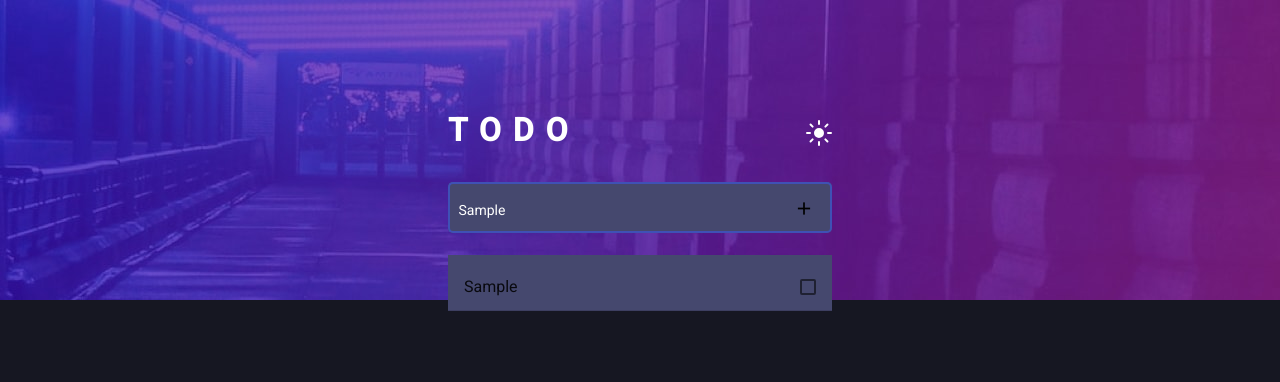
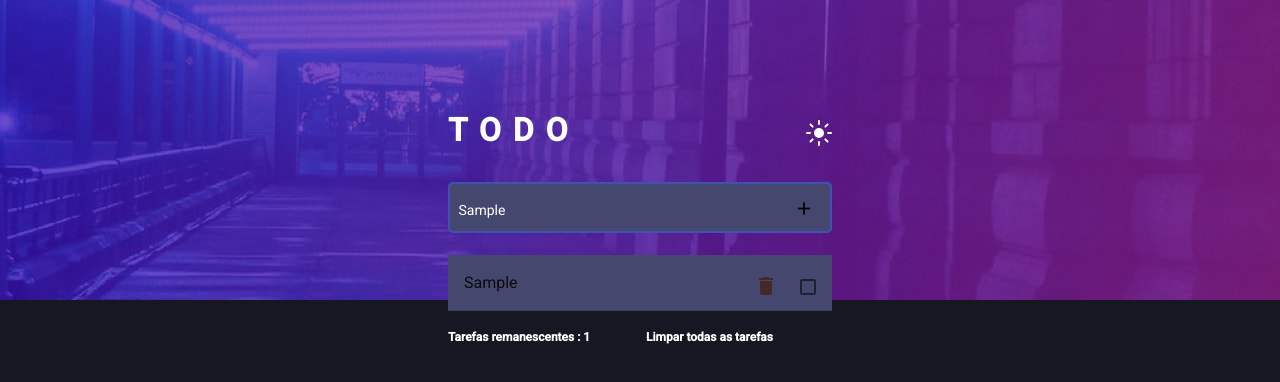
Before and after one commit to Josias-Ribeiro/ToDoApp, an Angular app: page /to-do in a window 1280 px wide. Both pictures are taken after typing "Sample" into the empty fields and a click on the button "add". Shown: the top 382 px of the page. Built offline with nearby package versions, Linux system fonts and the light colour scheme.

Commit message:
ToDoApp - Melhorias na lista de tarefas

```diff
--- a/src/app/todo-app/to-do-list/todo-list.component.ts
+++ b/src/app/todo-app/to-do-list/todo-list.component.ts
@@ -7,10 +7,18 @@ import { Component, Input, OnInit } from '@angular/core';
 })
 
 export class TodoListComponent implements OnInit {
-    @Input() listaTarefas;
+    @Input() listaTarefas: string[];
 
     constructor() { }
 
     ngOnInit() { }
 
+    deletar(index: number){
+        this.listaTarefas.splice(index, 1)
+    }
+
+    limparListaTarefas(){
+        this.listaTarefas.splice(0, this.listaTarefas.length)
+    }
+
 }
--- a/src/app/todo-app/to-do-list/todo-list.module.ts
+++ b/src/app/todo-app/to-do-list/todo-list.module.ts
@@ -5,13 +5,14 @@ import { MaterialModule } from 'src/app/core/material.module';
 import { TodoListComponent } from './todo-list.component';
 import {MatListModule} from '@angular/material/list';
 import {MatDividerModule} from '@angular/material/divider';
+import { MatIconModule } from '@angular/material/icon';
 
 
 
 
 
 @NgModule({
-    imports: [CommonModule, FlexLayoutModule, MaterialModule, MatListModule, MatDividerModule],
+    imports: [CommonModule, FlexLayoutModule, MaterialModule, MatListModule, MatDividerModule, MatIconModule],
     exports: [TodoListComponent],
     declarations: [TodoListComponent],
     providers: [],
--- a/src/app/todo-app/to-do-list/view/todo-list.component.css
+++ b/src/app/todo-app/to-do-list/view/todo-list.component.css
@@ -4,13 +4,29 @@
   border: none;
   border-radius: 10px;
   color: white;
-    padding: 10px
+  padding: 10px;
 }
 
-.tarefas-concluidas {
+.selection-list {
+  background-color: #45486e;
+  max-height: 80%;
+  overflow-y: auto;
+}
+
+.button-remove{
+    background-color: transparent;
+    border: none;
+    float: right;
+    color: rgb(71, 40, 40);
+}
+
+.rodape-tarefas {
   margin-top: 1rem;
   color: white;
-    text-align: center;
+  font-size: 0.75rem;
   font-weight: 600;
-    font-size: 1.25rem;
 }
+
+.mat-pseudo-checkbox{
+    margin-bottom: 2px;
+}
--- a/src/app/todo-app/to-do-list/view/todo-list.component.html
+++ b/src/app/todo-app/to-do-list/view/todo-list.component.html
@@ -1,10 +1,25 @@
-  <mat-selection-list #tarefa [multiple]="true" style="background-color: #45486e;">
-    <mat-list-option *ngFor="let tarefa of listaTarefas" [value]="tarefa">
-      {{tarefa}}
-      <mat-divider></mat-divider>
-    </mat-list-option>
-  </mat-selection-list>
 
-  <p class="tarefas-concluidas" *ngIf="tarefa.selectedOptions.selected[0]?.value">
-    Tarefas concluídas: {{tarefa.selectedOptions.selected.length}}
-  </p>
+    <mat-selection-list #tarefa [multiple]="true" class="selection-list">
+      <mat-list-option *ngFor="let tarefa of listaTarefas; let i = index" [value]="tarefa" aria-checked="false">
+        <div class="item-tarefa">
+          <span> {{tarefa}}</span>
+          <button class="button-remove" mat-icon-button aria-label="Deletar" (click)="deletar(i)">
+            <mat-icon>delete</mat-icon>
+          </button>
+
+        </div>
+
+        <mat-divider></mat-divider>
+      </mat-list-option>
+    </mat-selection-list>
+
+
+    <div fxLayoutGap="12px">
+      <span class="rodape-tarefas" fxFlex="50">
+        Tarefas remanescentes : {{listaTarefas.length -  tarefa.selectedOptions.selected.length}}
+      </span>
+      <span fxFlex="50" class="rodape-tarefas" style="cursor: pointer" (click)="limparListaTarefas()"> Limpar todas as tarefas</span>
+
+
+
+    </div>
--- a/src/app/todo-app/view/todo-app.component.html
+++ b/src/app/todo-app/view/todo-app.component.html
@@ -16,6 +16,7 @@
 
       <todo-list *ngIf="listaTarefas.length" [listaTarefas]="listaTarefas"></todo-list>
 
+
   </div>
 
 </div>
```
Lines whose indentation alone changed are shown as unchanged.
